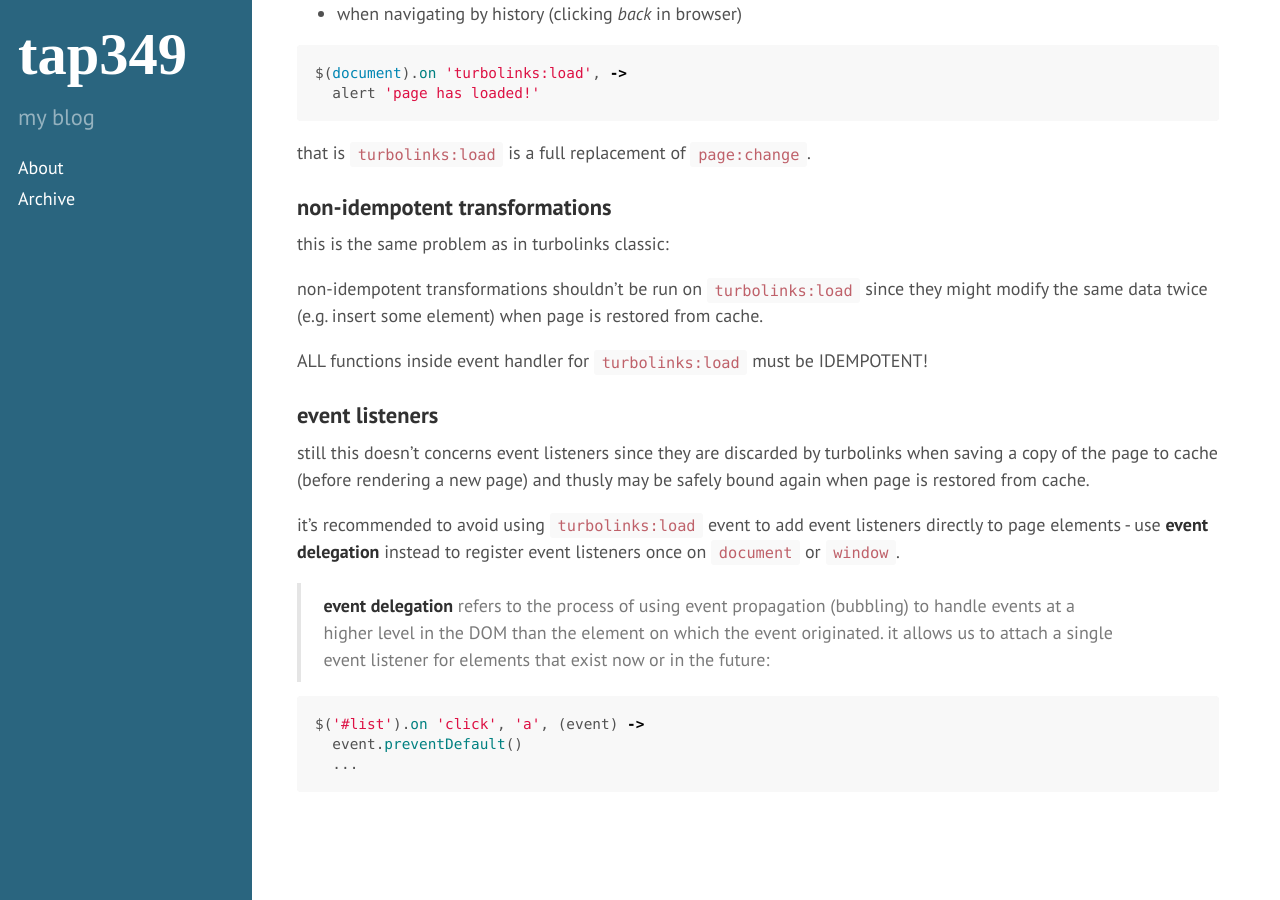
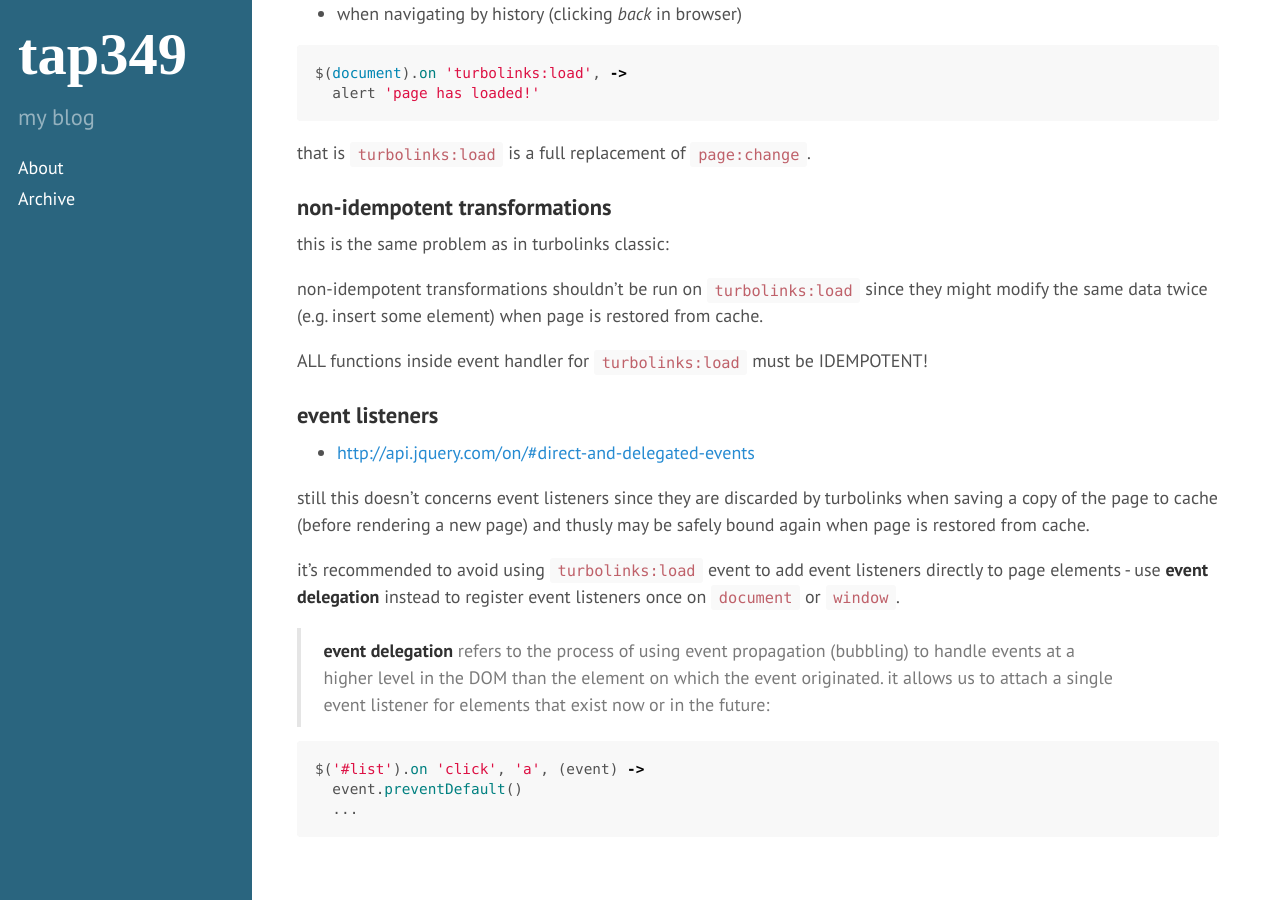
Before and after one commit to tap349/tap349.github.io, a Jekyll site: the page built from _posts/2016-03-24-turbolinks.md, in a window 1280 px wide and 900 px high, scrolled down 3594 px. Built offline with Jekyll 4.4.1, drawn with Linux system fonts in a browser that asks for light colours.

Commit message:
update 2016-10-11_21:54:33

```diff
--- a/_posts/2016-03-24-turbolinks.md
+++ b/_posts/2016-03-24-turbolinks.md
@@ -1,6 +1,6 @@
 ---
 layout: post
-title: turbolinks
+title: Turbolinks
 date: 2016-03-24 00:17:42 +0300
 access: public
 categories: [rails, turbolinks]
@@ -166,6 +166,8 @@ ALL functions inside event handler for `turbolinks:load` must be IDEMPOTENT!
 
 ### event listeners
 
+- <http://api.jquery.com/on/#direct-and-delegated-events>
+
 still this doesn't concerns event listeners since they are discarded by
 turbolinks when saving a copy of the page to cache (before rendering a new page)
 and thusly may be safely bound again when page is restored from cache.
```
